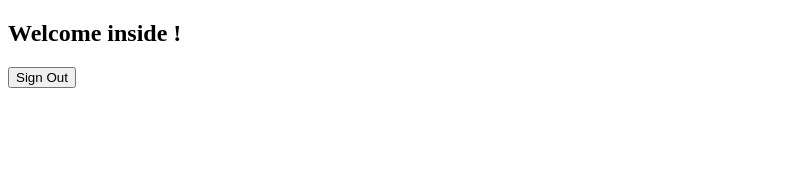
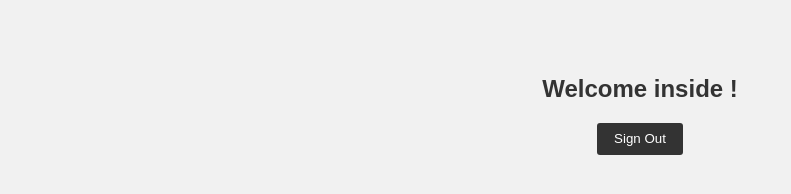
Before and after one commit to VasVarouhas/SimpleUserAuthentication, a website: page static/htmls/logged_in.html in a window 1280 px wide. Shown: the whole page, without its empty margins (0-791 px from the left). Drawn offline with Linux system fonts and the light colour scheme; files that its build step writes are made by us from their sources.

Commit message:
Update logged_in.html

```diff
--- a/static/htmls/logged_in.html
+++ b/static/htmls/logged_in.html
@@ -7,7 +7,7 @@
     <meta name="viewport" content="width=device-width, initial-scale=1.0">
     <title>Welcome !</title>
 
-    <link rel="stylesheet" href="static/styles/styles.css">
+    <link rel="stylesheet" href="static/styles/insideStyle.css">
 
  <script>
     document.addEventListener('DOMContentLoaded', function() {
```
